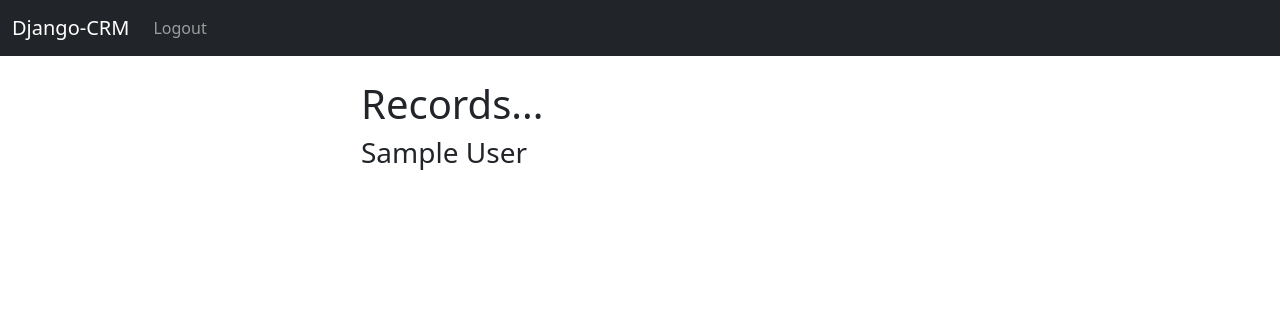
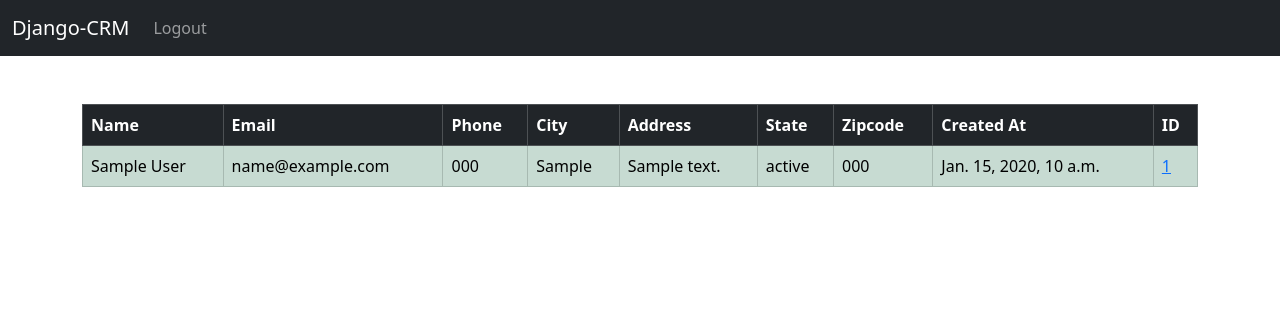
Before and after one commit to sergedemanou/Django-CRM, a Django app: page / in a window 1280 px wide. Shown: the top 316 px of the page. Run offline with Django 5.2, Linux system fonts and the light colour scheme; a user stored in the database is signed in; tables that the repository leaves empty hold one stand-in row (values such as "Sample post").

Commit message:
ajout des tableaux pour les users

```diff
--- a/dcrm/website/templates/home.html
+++ b/dcrm/website/templates/home.html
@@ -2,27 +2,54 @@
 
 
 {% block content %}
-
-<div class = 'col-md-6 offset-md-3'>
 
 
 
 
 {% if user.is_authenticated %}
 
-<h1>Records...</h1>
+<br>
+<table class="table table-success table-striped table-hover table-bordered">
+  <thead class='table-dark'>
+    <tr>
+      <th scope="col">Name</th>
+      <th scope="col">Email</th>
+      <th scope="col">Phone</th>
+      <th scope="col">City</th>
+      <th scope="col">Address</th>
+      <th scope="col">State</th>
+      <th scope="col">Zipcode</th>
+      <th scope="col">Created At</th>
+      <th scope="col">ID</th>
+    </tr>
+  </thead>
+  <tbody>
+    {% if records %}
 
-{% if records %}
-
-  {% for record in records %}
-    <h3>{{ record }}</h3><br>
-  {% endfor %}
+      {% for record in records %}
+      <tr>
+        <td>{{ record.first_name }} {{ record.last_name }}</td>
+        <td>{{ record.email }}</td>
+        <td>{{ record.phone_number }}</td>
+        <td>{{ record.city }}</td>
+        <td>{{ record.address }}</td>
+        <td>{{ record.state }}</td>
+        <td>{{ record.zipcode }}</td>
+        <td>{{ record.created_at }}</td>
+        <td><a href="{% url 'record' record.id %}">{{ record.id }}</a></td>
+      </tr>
+      {% endfor %}
 
 {% endif %}
+  </tbody>
+</table>
+
+
 
 
 {% else %}
 
+<div class = 'col-md-6 offset-md-3'>
 <h1>Login</h1>
 
 <br/>
@@ -44,6 +71,5 @@
 
 {% endif %}
 
-</div>
 
 {% endblock %}
--- a/dcrm/website/urls.py
+++ b/dcrm/website/urls.py
@@ -7,4 +7,5 @@ urlpatterns = [
 #    path('login/', views.login_user, name='login'),
     path('logout/', views.logout_user, name='logout'),
     path('register/', views.register, name='register'),
+    path('record/<int:pk>', views.customer_record, name='record'),
 ]
--- a/dcrm/website/views.py
+++ b/dcrm/website/views.py
@@ -48,3 +48,11 @@ def register(request):
         return render(request, 'register.html', {'form': form})
 
     return render(request, 'register.html', {'form': form})
+
+def customer_record(request, pk):
+    if request.user.is_authenticated:
+        customer_record = Record.objects.get(pk=pk)
+        return render(request, 'record.html', {'customer_record': customer_record})
+    else:
+        messages.success(request, f'You must be logged in to view that page...')
+        return redirect('home')
```
Also changed, not shown: dcrm/website/templates/record.html (added, +46 -0 lines).
